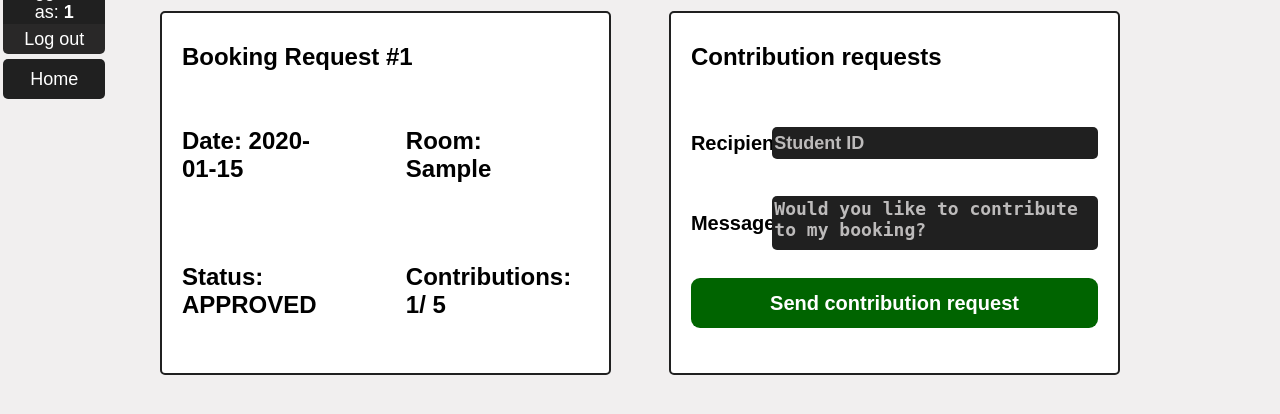
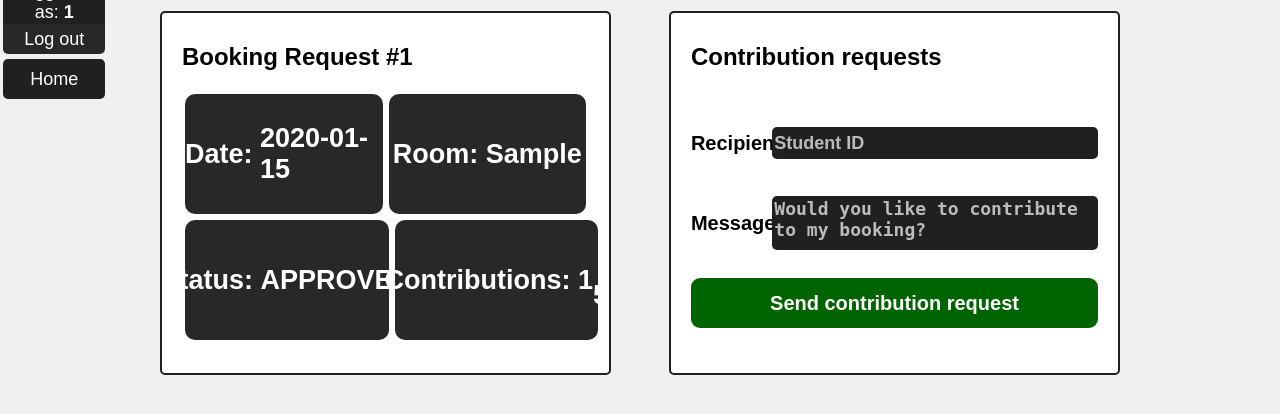
Before and after one commit to Meir006/room-booking, a Spring Boot app: page /booking/1 in a window 1280 px wide. Shown: the part 183-597 px from the top of the page. Run offline with Spring Boot 4, Linux system fonts and the light colour scheme; the visitor is signed in with stand-in values (Sample User, id 1); tables that the repository leaves empty hold one stand-in row (values such as "Sample post").

Commit message:
stylistic change to Booking Request status

```diff
--- a/room-booking-application/src/main/resources/static/css/style.css
+++ b/room-booking-application/src/main/resources/static/css/style.css
@@ -398,6 +398,9 @@ input[type="time"]::-webkit-calendar-picker-indicator {
     border-width: 2px;
     border-style: solid;
     height: 300px;
+}
+
+.statusRequest {
     display: flex;
     justify-content: space-between;
     flex-direction: column;
@@ -407,14 +410,34 @@ input[type="time"]::-webkit-calendar-picker-indicator {
     display: flex;
 }
 
-.status p {
-    font-size: 24px;
-    font-weight: bold;
-    width: 35%;
+.status .contRow:first-child {
+    margin-top: 20px;
 }
 
-.status p:first-child {
-    margin-right: 20%;
+.status p {
+    font-size: 27px;
+    font-weight: bold;
+    width: 50%;
+    margin: 3px;
+}
+
+.contStatusInfo p {
+    background-color: #292828;
+    color: white;
+    height: 120px;
+    display: flex;
+    border-radius: 10px;
+    justify-content: center;
+    align-items: center;
+    transition: transform 0.4s ease;
+}
+
+.contStatusInfo p:hover {
+    transform: scale(1.02);
+}
+
+.contStatusInfo p:first-child {
+    margin-right: 3px;
 }
 
 .status button {
--- a/room-booking-application/src/main/resources/templates/booking-status.html
+++ b/room-booking-application/src/main/resources/templates/booking-status.html
@@ -23,20 +23,22 @@
         <section class="status">
             <h1 th:text="'Booking Request #' + ${request.id}">Booking Request #</h1>
 
-            <div class="contRow">
-                <p>Date: <span th:text="${request.roomSlot.date}"></span></p>
+            <div class="contStatusInfo">
+                <div class="contRow">
+                    <p>Date:&nbsp;<span th:text="${request.roomSlot.date}"></span></p>
 
-                <p>Room: <span th:text="${request.roomSlot.room}"></span></p>
-            </div>
+                    <p>Room:&nbsp;<span th:text="${request.roomSlot.room}"></span></p>
+                </div>
 
-            <div class="contRow">
-                <p>Status: <span th:text="${request.status}"></span></p>
+                <div class="contRow">
+                    <p>Status:&nbsp;<span th:text="${request.status}"></span></p>
 
-                <p>Contributions: <span th:text="${request.contributions}"></span>/ 5</p>
+                    <p>Contributions:&nbsp;<span th:text="${request.contributions}"></span>&nbsp;/ 5</p>
+                </div>
             </div>
         </section>
 
-        <section class="status">
+        <section class="status statusRequest">
 
             <h1>Contribution requests</h1>
 
```
